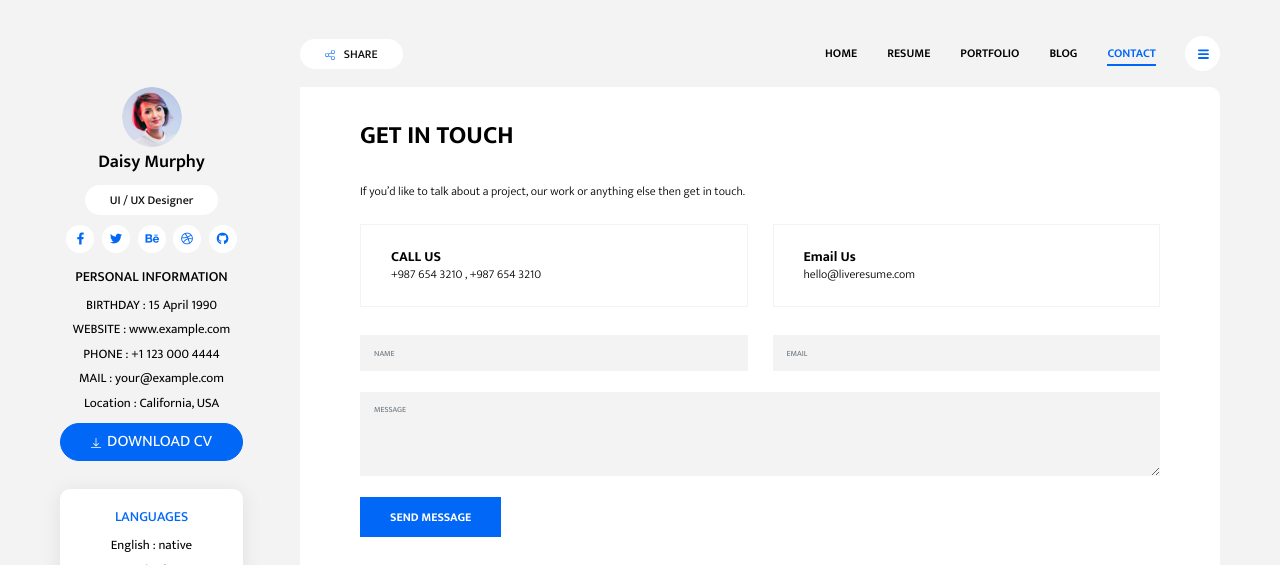
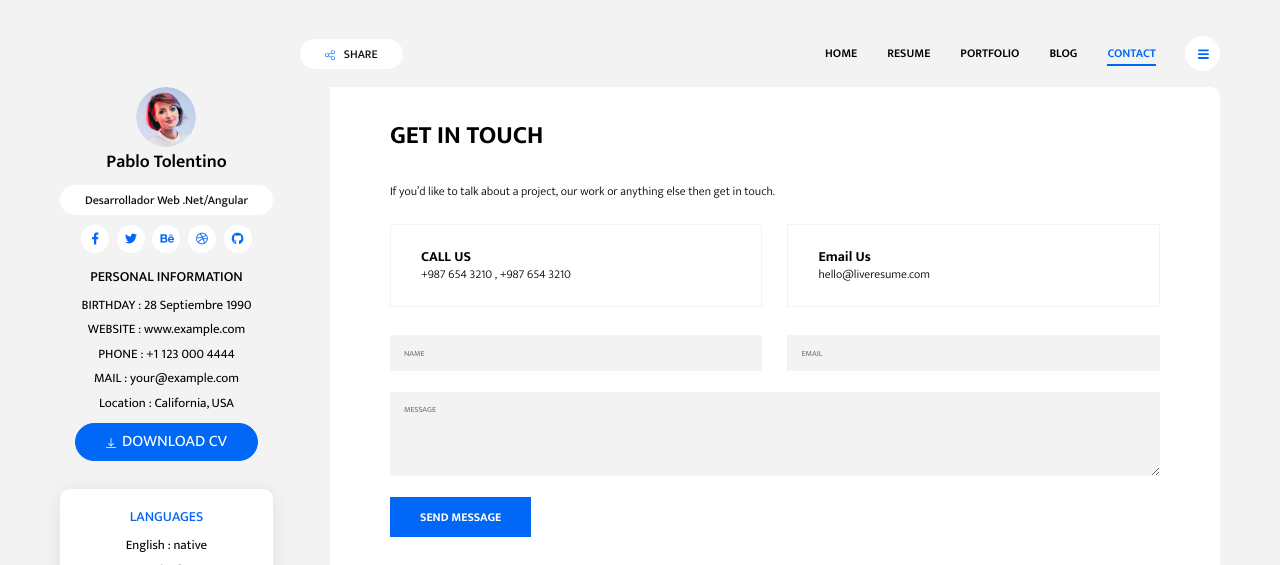
Before and after one commit to pablotolentino/perfil, a website: page contact.html in a window 1280 px wide. Shown: the top 565 px of the page. Drawn offline with Linux system fonts and the light colour scheme.

Commit message:
cambio de nombre

```diff
--- a/contact.html
+++ b/contact.html
@@ -30,9 +30,9 @@
             <div class="profile-img-wrapper">
                 <img src="assets/images/Profile.png" alt="profile">
             </div>
-            <h1 class="profile-name">Daisy Murphy</h1>
+            <h1 class="profile-name">Pablo Tolentino</h1>
             <div class="text-center">
-                <span class="badge badge-white badge-pill profile-designation">UI / UX Designer</span>
+                <span class="badge badge-white badge-pill profile-designation">Desarrollador Web .Net/Angular</span>
             </div>
             <nav class="social-links">
                 <a href="#!" class="social-link"><i class="fab fa-facebook-f"></i></a>
@@ -44,7 +44,7 @@
             <div class="widget">
                 <h5 class="widget-title">personal information</h5>
                 <div class="widget-content">
-                    <p>BIRTHDAY : 15 April 1990</p>
+                    <p>BIRTHDAY : 28 Septiembre 1990</p>
                     <p>WEBSITE : www.example.com</p>
                     <p>PHONE : +1 123 000 4444</p>
                     <p>MAIL : your@example.com</p>
```
